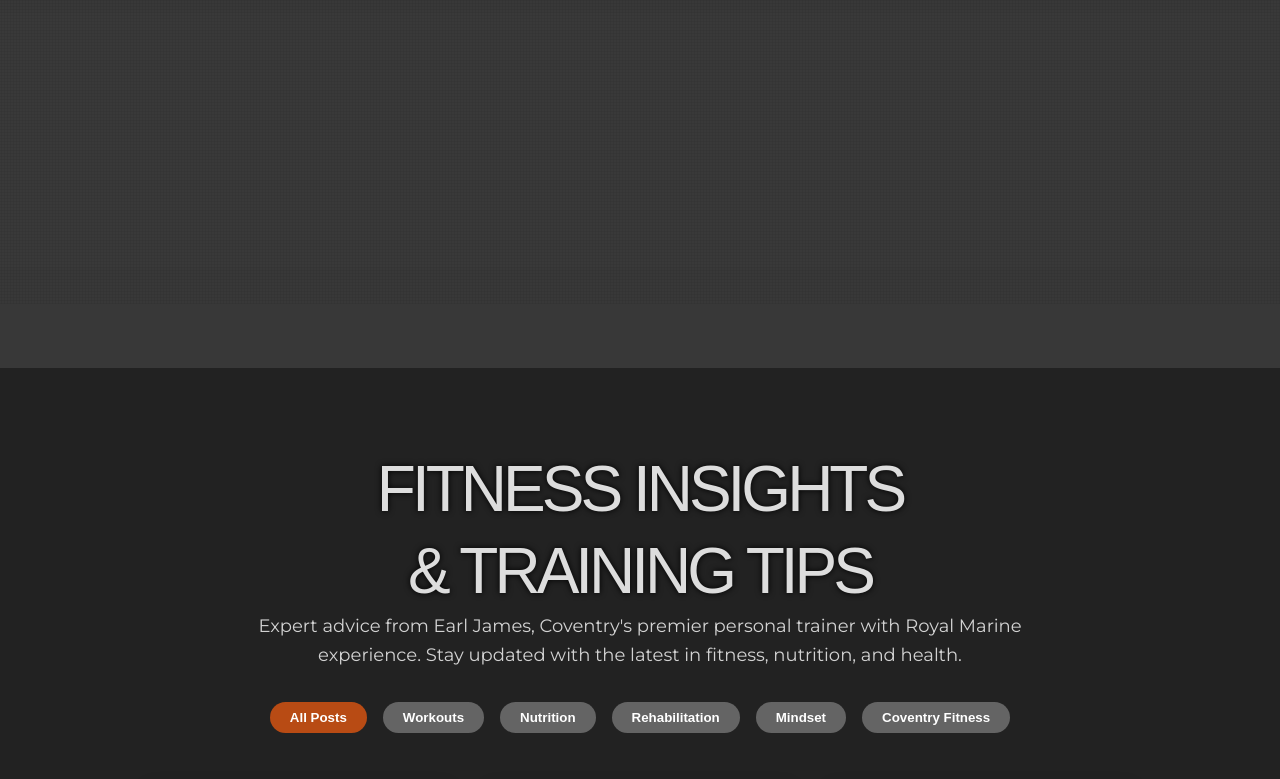
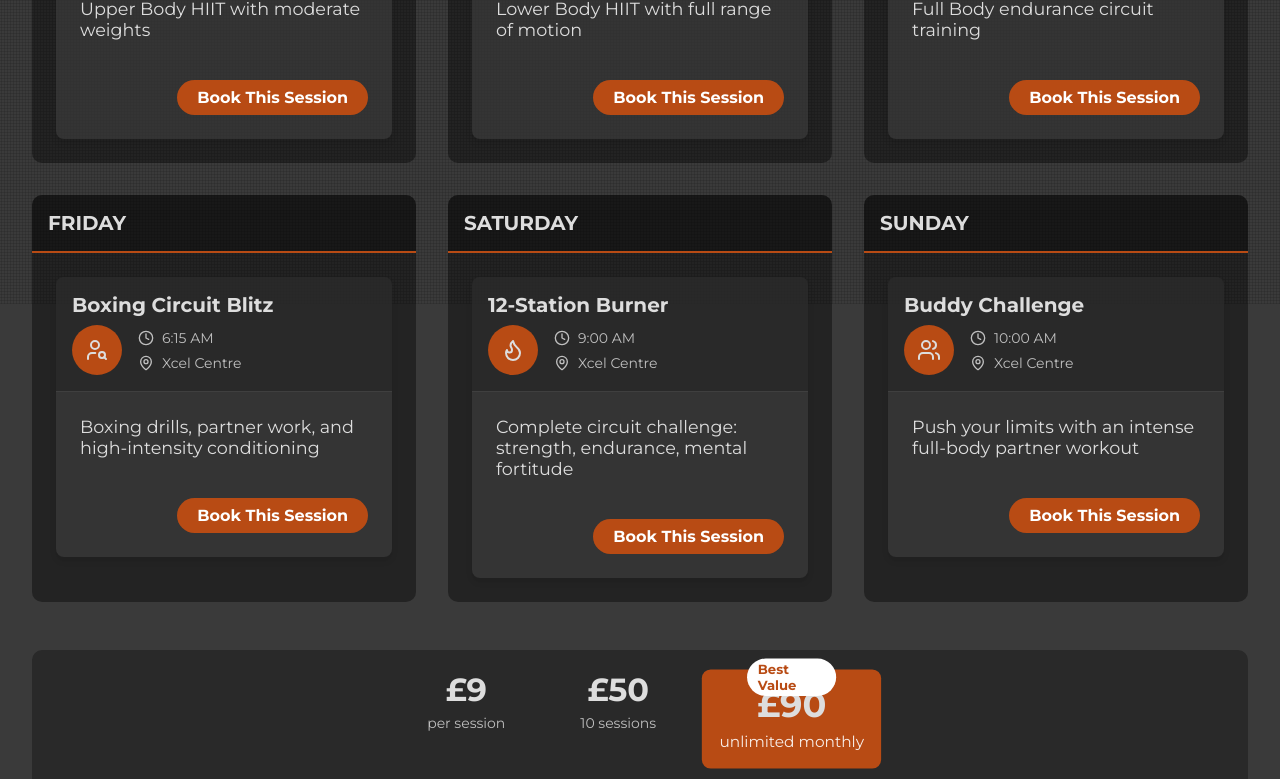
Before and after one commit to webbod/Earl, a React (Create React App) app: page / in a window 1280 px wide. Shown: the part 496-1275 px from the top of the page. Built offline with nearby package versions, Linux system fonts and the light colour scheme; grey boxes are pictures that could not be loaded; a web font is replaced by a local one.

Commit message:
updated training schedule

```diff
--- a/src/App.js
+++ b/src/App.js
@@ -8,6 +8,7 @@ import './components/InstagramGallery.css';
 import FitnessAssessmentWidget from './components/FitnessAssessmentWidget';
 import BlogComponent from './components/BlogComponent';
 import SEOSchema from './components/SEOSchema';
+import TrainingSchedule from './components/TrainingSchedule';
 
 import { ChevronLeft, ChevronRight, Star } from 'lucide-react';
 
@@ -69,6 +70,9 @@ function App() {
         </video>
         <div className="overlay"></div>
       </div>
+
+      {/* Training Calendar */}
+      <TrainingSchedule/>
 
       {/* Assessment Widget Section */}
       <a id="assessment" href="#assessment">.</a>
--- a/src/components/TrainingSchedule.css
+++ b/src/components/TrainingSchedule.css
@@ -1,6 +1,7 @@
 /* Training Schedule Styles */
 .training-schedule {
-    padding: 2rem 0;
+    padding: 2rem;
+    background-color: rgba(96, 96, 96, 0.4);
   }
 
   .schedule-header {
@@ -14,6 +15,19 @@
     font-size: 1.125rem;
     line-height: 1.6;
     color: rgba(255, 255, 255, 0.8);
+  }
+
+  .session-full-details {
+    overflow: hidden;
+    transition: max-height 0.5s ease-out;
+  }
+
+  .hideDetails {
+    max-height: 0;
+  }
+
+  .showDetails {
+    max-height: 500px;
   }
 
   .view-toggle {
@@ -112,7 +126,7 @@
   }
 
   .schedule-day {
-    background-color: rgba(0, 0, 0, 0.2);
+    background-color: rgba(0, 0, 0, 0.4);
     border-radius: 10px;
     overflow: hidden;
   }
@@ -131,7 +145,7 @@
   }
 
   .session-card {
-    background-color: rgba(255, 255, 255, 0.05);
+    background-color:rgba(64, 64, 64, 0.6);
     border-radius: 8px;
     margin-bottom: 1.5rem;
     overflow: hidden;
@@ -285,7 +299,7 @@
     }
 
     .day-sessions {
-      height: 590px;
+      max-height: 590px;
       overflow-y: auto;
     }
 
--- a/src/components/TrainingSchedule.js
+++ b/src/components/TrainingSchedule.js
@@ -3,6 +3,7 @@ import { Clock, MapPin, Users, Dumbbell, Heart, Flame, Zap, UserSearch, Weight }
 
 const TrainingSchedule = () => {
   const [viewMode, setViewMode] = useState('gym'); // 'gym' or 'zoom'
+  const [showDetails, setShowDetails] = useState(false);
 
   // Schedule data based on the circuit training document
   const trainingSchedule = [
@@ -14,16 +15,16 @@ const TrainingSchedule = () => {
           time: '6:15 AM',
           location: 'gym',
           description: 'Upper Body HIIT with moderate weights',
-          format: 'Matrix Format (20-30 Second Rounds)',
+          format: 'Matrix Format (20-30s Rounds)',
           exercises: ['Overhead Press', 'Bench Press', 'Rows', 'Push-ups', 'Dips'],
-          finisher: 'Bicep Curl and Skull Crusher Complex',
+          finisher: 'Bicep Curl and Skull Crushers',
           icon: <Dumbbell size={24} />
         },
         {
           time: '7:30 AM',
           location: 'zoom',
           description: 'Explosive Upper Body Training',
-          format: 'Matrix Format (20-30 Second Rounds)',
+          format: 'Matrix Format (20-30s Rounds)',
           exercises: ['Dumbbell Variations', 'Explosive Push-ups', 'Resistance Band Work'],
           finisher: 'Arm Farm Challenge',
           icon: <Zap size={24} />
@@ -38,7 +39,7 @@ const TrainingSchedule = () => {
           time: '6:15 AM',
           location: 'gym',
           description: 'Lower Body HIIT with full range of motion',
-          format: 'Matrix Format (20-30 Second Rounds)',
+          format: 'Matrix Format (20-30s Rounds)',
           exercises: ['Lunges', 'Squats', 'Kettlebell Swings', 'Broad Jumps', 'Box Step-Ups'],
           finisher: 'Bear Crawls, Monkey Crawls',
           icon: <Weight size={24} />
@@ -47,7 +48,7 @@ const TrainingSchedule = () => {
           time: '7:30 AM',
           location: 'zoom',
           description: 'Bodyweight Power',
-          format: 'Matrix Format (20-30 Second Rounds)',
+          format: 'Matrix Format (20-30s Rounds)',
           exercises: ['Jump Squats', 'Split Lunges', 'Glute Bridges', 'Calf Raises'],
           finisher: 'AMRAP Leg Burner',
           icon: <Zap size={24} />
@@ -92,9 +93,9 @@ const TrainingSchedule = () => {
           time: '6:15 AM',
           location: 'gym',
           description: 'Boxing drills, partner work, and high-intensity conditioning',
-          format: 'Partner Conditioning',
-          exercises: ['Shadow Boxing', 'Pad Work', 'Footwork Drills', 'Defense Techniques', 'Conditioning Rounds'],
-          finisher: 'Abs on fire with a high-volume core workout',
+          format: 'Fast paced 30s rounds',
+          exercises: ['Punching combos', 'Pad Work', 'Footwork Drills', 'Defense Techniques', 'Conditioning Rounds'],
+          finisher: 'High-volume core workout',
           icon: <UserSearch size={24} />
         }
       ]
@@ -106,14 +107,13 @@ const TrainingSchedule = () => {
         {
           time: '9:00 AM',
           location: 'gym',
-          description: 'Complete circuit challenge testing strength, endurance, and mental fortitude',
+          description: 'Complete circuit challenge: strength, endurance, mental fortitude',
           format: '12 Stations (30-40 Second Rounds)',
           exercises: [
             'Prowler Push', 'Clean to Press', 'Farmers Carry', 'Wall Balls',
-            'Kettlebell Swings', 'Lunge Walk', 'Box Jumps', 'Rollout',
-            'Dips', 'Push-Ups', 'Squat Thrusts', 'Abs'
+            'Kettlebell Swings'
           ],
-          finisher: '10 reps per exercise, lightning-speed round',
+          finisher: '10 rep lightning round',
           icon: <Flame size={24} />
         }
       ]
@@ -125,10 +125,10 @@ const TrainingSchedule = () => {
         {
           time: '10:00 AM',
           location: 'gym',
-          description: 'Battle your limits with intense partner workout',
-          format: '8 Stations (200m Run Between Stations)',
-          exercises: ['50 reps per station with 200m sprint between each'],
-          finisher: 'Team Challenge Finale',
+          description: 'Push your limits with an intense full-body partner workout',
+          format: '8 Stations 50 reps Each',
+          exercises: ['Lunge Walk', 'Box Jumps', 'Thrusters','Squat Thrusts', '200m run'],
+          finisher: 'You won\'t need one after this',
           icon: <Users size={24} />
         }
       ]
@@ -166,6 +166,12 @@ const TrainingSchedule = () => {
             <Users size={18} />
             <span>Zoom Sessions</span>
           </button>
+
+
+          <button className="toggle-button" onClick={() => setShowDetails(!showDetails)}>
+            <input type="checkbox" id="showDetails" checked={showDetails}/>
+              {showDetails ? "Hide " : "Show "} details
+          </button>
         </div>
       </div>
 
@@ -199,6 +205,7 @@ const TrainingSchedule = () => {
                     </div>
                     <div className="session-details">
                       <p className="session-description">{session.description}</p>
+                      <div className={`session-full-details ${showDetails ? "showDetails" : "hideDetails"}`}>
                           <p className="session-format"><strong>Format:</strong> {session.format}</p>
                           <div className="session-exercises">
                             <strong>Sample exercises:</strong>
@@ -211,6 +218,7 @@ const TrainingSchedule = () => {
                           {session.finisher && (
                             <p className="session-finisher"><strong>Finisher:</strong> {session.finisher}</p>
                           )}
+                      </div>
                     </div>
                     <div className="session-action">
                       <a href="#contact" className="book-button">Book This Session</a>
```
Lines whose indentation alone changed are shown as unchanged.
